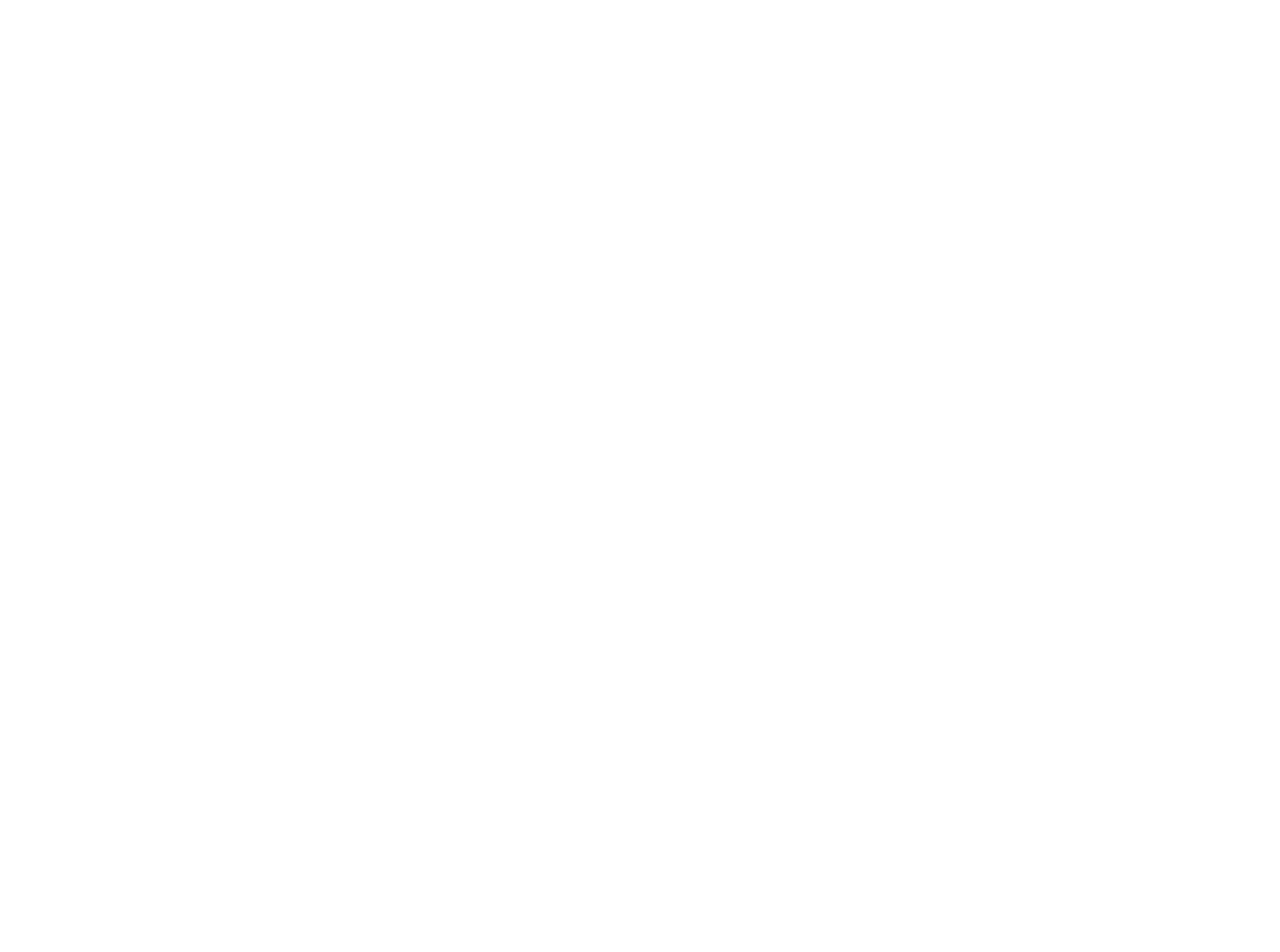
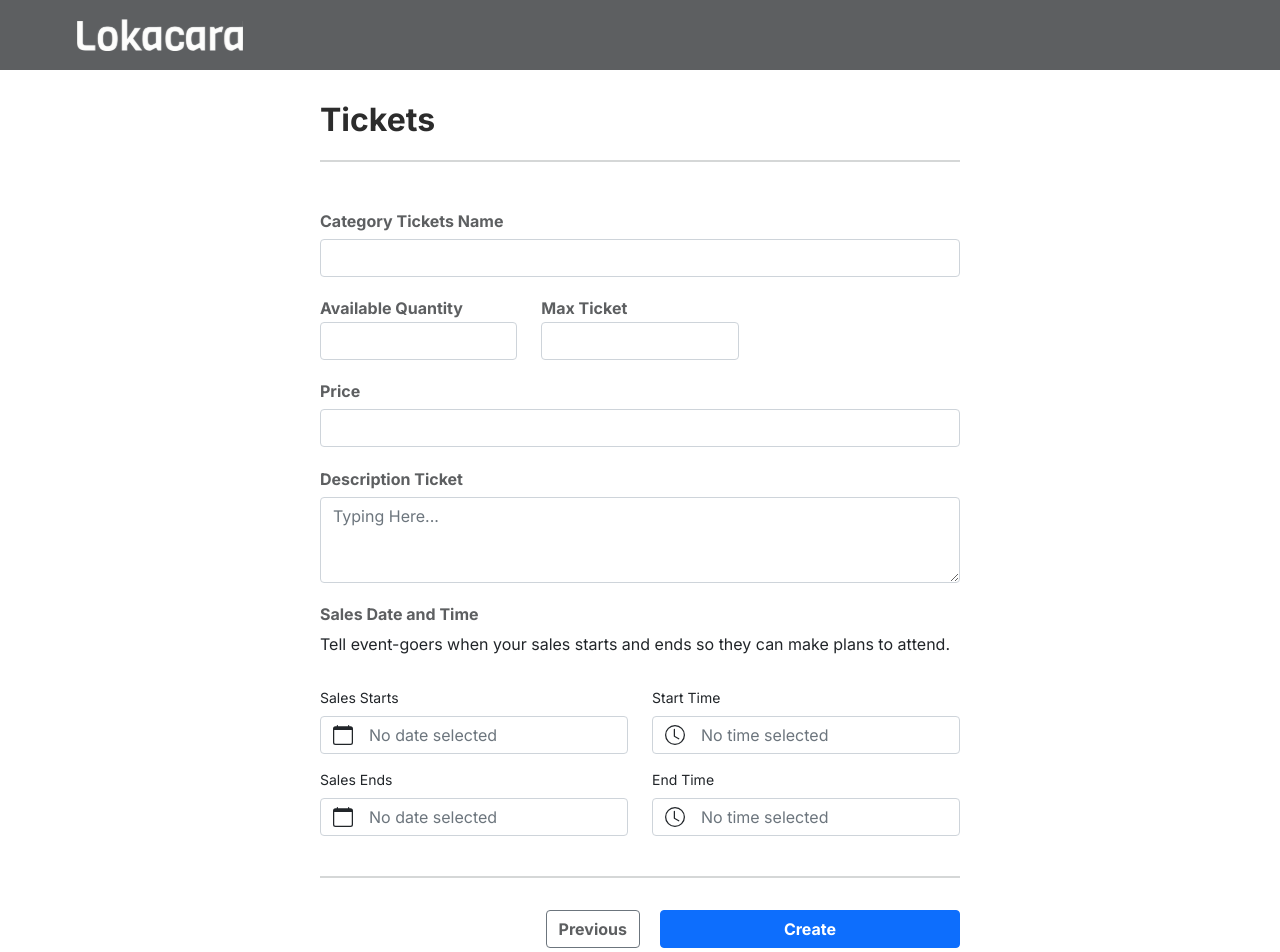
Before and after one commit to FarhanMaulanaF/Lokacara, a Vue app: page /create/ticket in a window 1280 px wide. Shown: the top 952 px of the page. Before the commit the page ends 800 px from the top, so only its background shows below. Built offline with nearby package versions, Linux system fonts and the light colour scheme; a web font is replaced by a local one.

Commit message:
Menyelesaikan desain Create Event

```diff
--- a/src/router/router.js
+++ b/src/router/router.js
@@ -42,6 +42,11 @@
         path: '/create/details',
         name: 'Details',
         component: () => import('../views/createEvent/createEvent_Details')
+      },
+      {
+        path: '/create/ticket',
+        name: 'Ticket',
+        component: () => import('../views/createEvent/createEvent_Ticket')
       }
 
 
--- a/src/views/createEvent/createEvent.vue
+++ b/src/views/createEvent/createEvent.vue
@@ -10,10 +10,10 @@
       <hr class="hr-style">
       <form action="">
         <label for="input-form">Event Name</label>
-        <b-form-input class="input-form" type="text"></b-form-input>
+        <b-form-input v-model="eform.event_name" class="input-form" type="text"></b-form-input>
 
         <label for="input-form">Organizer</label>
-        <b-form-input class="input-form" type="text"></b-form-input>
+        <b-form-input v-model="eform.event_organizer" class="input-form" type="text"></b-form-input>
 
         <label for="input-form">Event Category</label>
         <formselection/>
@@ -21,12 +21,14 @@
         <label for="input-form">Location</label>
         <p class="desc-loc">Help people in the area discover your event and let attendees know where to show up.</p>
         <div class="cont-btn-loc">
-          <b-button class="btn-venue btn-loc" variant="primary">Venue</b-button>
-          <b-button class="btn-online btn-loc" variant="outline-primary">Online Venue</b-button>
+          <b-button  @click="toggleShowLocOn" class="btn-venue btn-loc" variant="primary">Venue</b-button>
+          <b-button @click="toggleShowLocOff" class="btn-online btn-loc" variant="outline-primary">Online Venue</b-button>
         </div>
-        <label class="loc-ven" for="input-form">Location Venue</label>
-        <b-form-input class="input-form ven" type="text"></b-form-input>
-        <span class="np">Note: </span> <span>Penyelenggaraan event offline hanya tersedia untuk lokasi di</span><span class="np"> Pulau Jawa.</span>
+        <div v-if="event_off">
+          <label class="loc-ven" for="input-form">Location Venue</label>
+          <b-form-input class="input-form ven" type="text"></b-form-input>
+          <span class="np">Note: </span> <span>Penyelenggaraan event offline hanya tersedia untuk lokasi di</span><span class="np"> Pulau Jawa.</span>
+        </div>
 
         <label class="label-date" for="input-form">Date and Time</label>
         <p class="desc-loc">Tell event-goers when your event starts and ends so they can make plans to attend.</p>
@@ -85,10 +87,22 @@
 
   data() {
     return {
-      text: '',
-      value: '',
+      event_off: true,
+      eform: {
+        event_name: '',
+        event_organizer: '',
+        event_category: '',
+      }
     };
   },
+  methods: {
+    toggleShowLocOff() {
+      this.event_off = false
+    },
+    toggleShowLocOn() {
+      this.event_off = true
+    }
+  }
 }
 </script>
 
--- a/src/views/createEvent/createEvent_Details.vue
+++ b/src/views/createEvent/createEvent_Details.vue
@@ -30,7 +30,7 @@
                 <router-link :to="{name: 'Create-Event'}">
                     <b-button class="btn-disc" variant="outline-secondary">Previous</b-button>
                 </router-link >
-                <router-link :to="{name: 'Details'}">
+                <router-link :to="{name: 'Ticket'}">
                     <b-button class="btn-next" variant="primary">Next</b-button>
                 </router-link>
             </div>
@@ -57,7 +57,7 @@
 }
 </script>
 
-<style>
+<style scoped>
 .container-detail{
   max-width: 50%;
   margin: auto;
--- /dev/null
+++ b/src/views/createEvent/createEvent_Ticket.vue
@@ -0,0 +1,169 @@
+<template>
+  <div>
+    <!-- bagian navbar -->
+    <NavbarLogo/>
+
+    <!-- bagian isi -->
+    <div class="container-ticket">
+        <p class="ticket-title">Tickets</p>
+        <hr style="border: 1px solid #5b6563; margin: 0 0 5% 0; max-width: 100%;">
+        <form action="">
+             <label style="margin-top: 2.3%;" for="input-form">Category Tickets Name</label>
+             <b-form-input class="input-form" type="text"></b-form-input>
+
+             <div class="row justify-content-start">
+                 <div class="col-4">
+                    <label for="input-form">Available Quantity</label>
+                    <b-form-input class="input-form" type="text"></b-form-input>
+                 </div>
+
+                 <div class="col-4">
+                    <label for="input-form">Max Ticket </label>
+                    <b-form-input class="input-form" type="text"></b-form-input>
+                 </div>
+             </div>
+
+             <label style="margin-top: 2%;" for="input-form">Price</label>
+             <b-form-input class="input-form" type="text"></b-form-input>
+
+             <label style="margin-bot: 0;" for="input-form">Description Ticket</label>
+             <b-col style="padding: 0; margin-bottom: 3%;">
+                <b-form-textarea
+                    id="textarea-default"
+                    placeholder="Typing Here..."
+                    rows="3"
+                    class="form-type">
+                </b-form-textarea>
+              </b-col>
+
+             <label class="label-date" for="input-form"> Sales Date and Time</label>
+            <p class="desc-loc">Tell event-goers when your sales starts and ends so they can make plans to attend.</p>
+
+            <div>
+                <b-row>
+                    <b-col class="w-50">
+                        <!-- in event start -->
+                        <p class="date-and-time-components mb-2 mt-3">Sales Starts</p>
+                        <b-form-datepicker class="mb-2"></b-form-datepicker>
+                        <!-- out event start -->
+
+                        <!-- in event ends -->
+                        <p class="date-and-time-components mb-2 mt-3">Sales Ends</p>
+                        <b-form-datepicker class="mb-2"></b-form-datepicker>
+                        <!-- out event ends -->
+                    </b-col>
+                    <b-col class="w-50">
+                        <!-- in start time -->
+                        <p class="date-and-time-components mb-2 mt-3">Start Time</p>
+                        <b-form-timepicker></b-form-timepicker>
+                        <!-- out start time -->
+
+                        <!-- in end time -->
+                        <p class="date-and-time-components mb-2 mt-3">End Time</p>
+                        <b-form-timepicker></b-form-timepicker>
+                        <!-- out end time -->
+                    </b-col>
+                </b-row>
+            </div>
+        </form>
+
+        <hr class="hr-style" style="border: 1px solid #5b6563; margin: 5% 0 5%; max-width: 100%;">
+
+        <div class="btn-bot">
+            <router-link :to="{name: 'Details'}">
+                <b-button class="btn-disc" variant="outline-secondary">Previous</b-button>
+            </router-link >
+            <router-link :to="{name: 'Dashboard'}">
+                <b-button class="btn-next" variant="primary">Create</b-button>
+            </router-link>
+        </div>
+
+    </div>
+  </div>
+</template>
+
+<script>
+import NavbarLogo from '../../components/navbarLogo.vue'
+export default {
+  name: 'Ticket',
+
+  components: {NavbarLogo},
+
+  data() {
+    return{
+      text: '',
+      value: ''
+    };
+  },
+}
+</script>
+
+<style>
+.container-ticket{
+  max-width: 50%;
+  margin: auto;
+}
+
+.ticket-title{
+  font-family: 'Inter';
+  font-style: normal;
+  font-weight: bold;
+  font-size: 32px;
+  color: #2C2C2C;
+  margin-top: 4%;
+}
+
+label{
+  font-style: normal;
+  font-weight: bold;
+  font-size: 16px;
+  color: #5D5F61;
+  margin-bottom: 1%;
+}
+
+.input-form{
+  margin-bottom: 3%;
+}
+
+.quantity-cont{
+    display: inline-block;
+}
+
+.date-and-time-components {
+  font-family: 'Inter';
+  font-style: normal;
+  font-weight: normal;
+  font-size: 14px;
+  line-height: 140%;
+}
+
+.btn-bot{
+  display: flex;
+  justify-content: end;
+  margin-bottom: 50px;
+  font-style: normal;
+  font-weight: bold;
+  font-size: 16px;
+}
+
+.btn-disc{
+  color: #5D5F61;
+  margin-right: 20px;
+  font-style: normal;
+  font-weight: bold;
+  font-size: 16px;
+}
+
+.btn-disc:hover{
+  color: #fff;
+}
+
+.btn-next{
+  width: 300px;
+  font-style: normal;
+  font-weight: bold;
+  font-size: 16px;
+  color: #fff;
+}
+
+</style>
```
Lines whose indentation alone changed are shown as unchanged.
